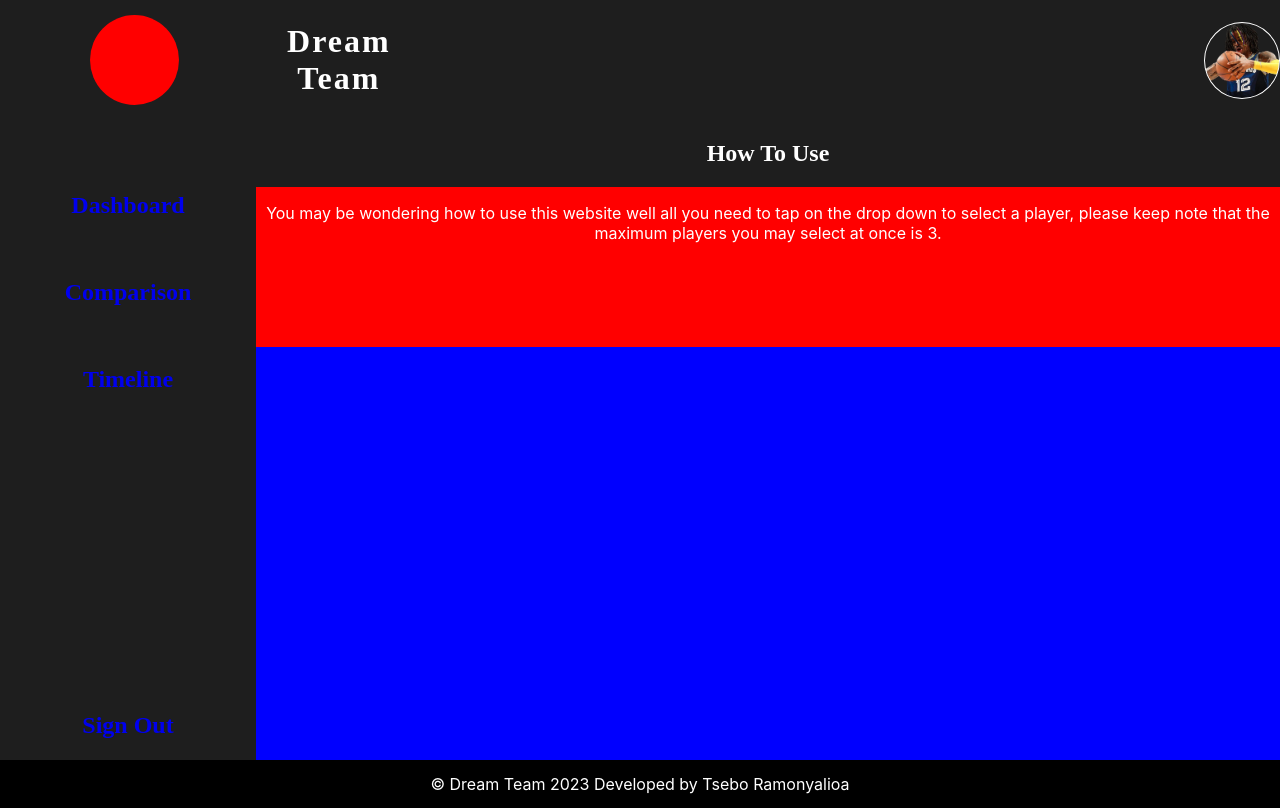
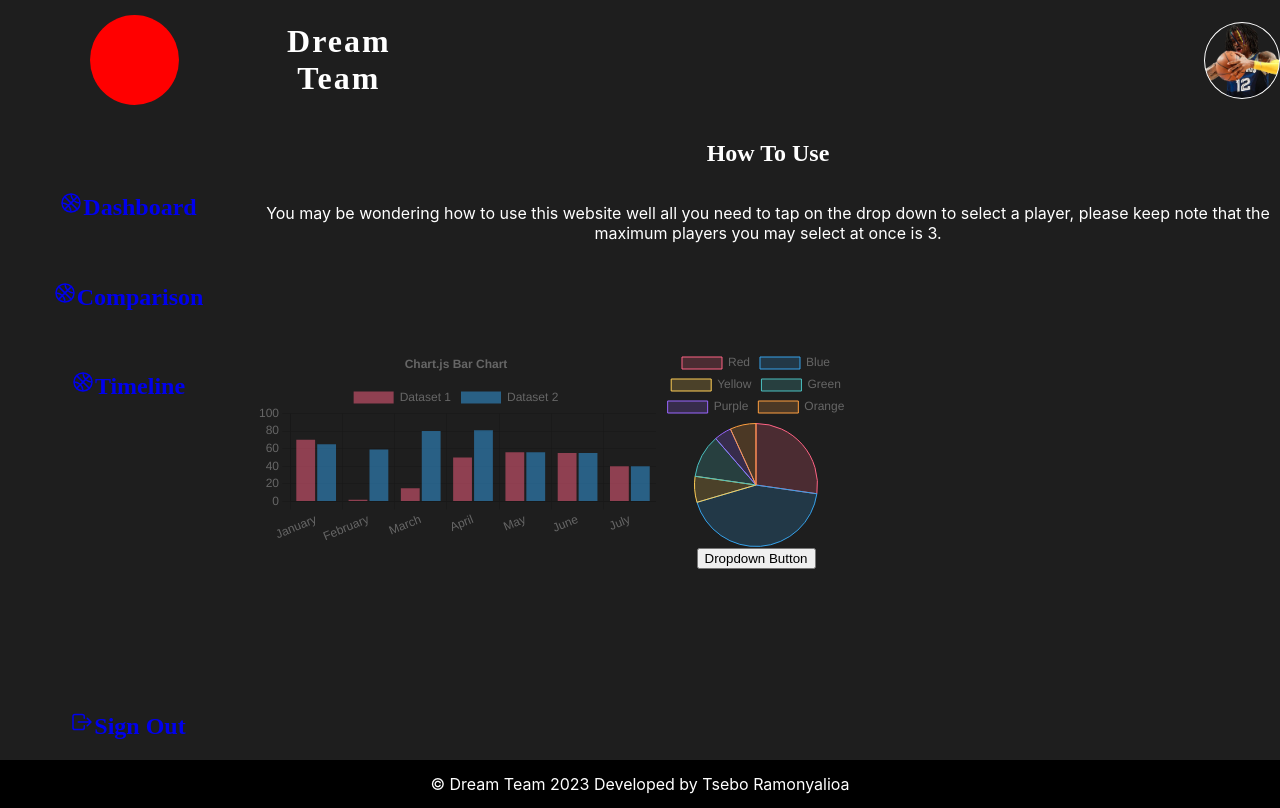
Before and after one commit to Tsebo200/Dream-Team, a React (Create React App) app: page /compare in a window 1280 px wide. Built offline with nearby package versions, Linux system fonts and the light colour scheme; no server answers.

Commit message:
API Is being called from Compare page✅

```diff
--- a/src/App.js
+++ b/src/App.js
@@ -12,7 +12,7 @@ import Compare from './Pages/Compare';
 import Time from './Pages/Time';
 import SignedOut from './Pages/SignedOut';
 
-
+// import { ApiCall } from './API/ApiCall';
 import NavBar from './components/Navbar';
 import Header from './components/Header';
 // import LandingContent from './components/LandingContent';
--- a/src/Pages/Compare.jsx
+++ b/src/Pages/Compare.jsx
@@ -1,5 +1,7 @@
 import React from "react";
 import { Link } from "react-router-dom";
+import { useState, useEffect } from "react";
+import axios from "axios";
 import '../Sass/graphs.sass';
 import '../Sass/compare.sass';
 import '../Sass/styles.sass';
@@ -10,6 +12,9 @@ import { Chart as ChartJS, LineController, LineElement, PointElement, LinearScal
 ChartJS.register(LineController, LineElement, PointElement, LinearScale, Title);
 
 {/* <Chart type='line' data={chartData} /> */}
+
+
+
 
 
 
@@ -92,9 +97,28 @@ const data2 = {
 
 
 
+const Compare = ()=>{
+
+  const [ballerName, setBallerName] = useState([])
+
+  useEffect(() => {
 
 
-const Compare = ()=>{
+
+    axios.get('https://www.balldontlie.io/api/v1/players')
+    .then((res) => {
+    //  setBallerName(res.data.data[4].first_name)
+    //  console.log({ballerName})
+     console.log(res.data.data)
+    })
+     .catch((err) =>{
+       console.log(err)
+    })
+
+   }, [])
+
+
+
 
     return(
         <div className="mainContent">
@@ -109,15 +133,18 @@ const Compare = ()=>{
             </p>
             </div>
             <div className="graphContainer">
-            <div className="dropdownContainer"></div>
-            </div>
-            {/* <div className="barBox">
+
+            <div className="barBox">
             <Bar options={options} data={data} />
             </div>
             <div className="pieBox">
             <Pie data={data2} />
             <ButtonDarkExample/>
-            </div> */}
+            </div>
+
+            <div className="dropdownContainer"></div>
+            </div>
+
 
 
             {/* <Link to="/">Dashboard</Link>
--- a/src/Sass/compare.sass
+++ b/src/Sass/compare.sass
@@ -4,7 +4,7 @@
 
 .explainBlock
     height: 20vh
-    background: red
+    // background: red
 
     .explanation
         color: white
@@ -13,4 +13,4 @@
 .graphContainer
     width: 100%
     height: 65%
-    background: blue
+    // background: blue
--- a/src/Sass/styles.sass
+++ b/src/Sass/styles.sass
@@ -1,3 +1,7 @@
+// Creating colors
+$accent: rgb(0,0,20)
+
+
 html
     background: #1e1e1e
     h2
```
Also changed, not shown: src/API/ApiCall.jsx (added, +8 -0 lines), public/manifest.json (added).
